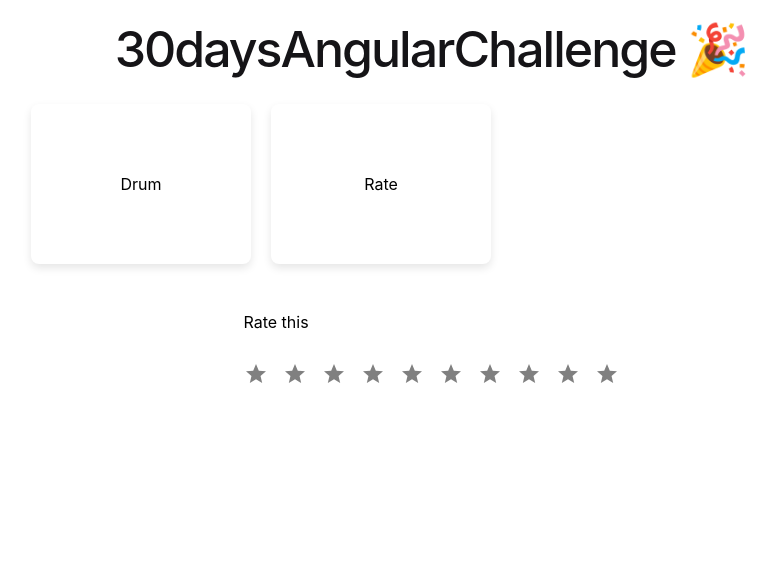
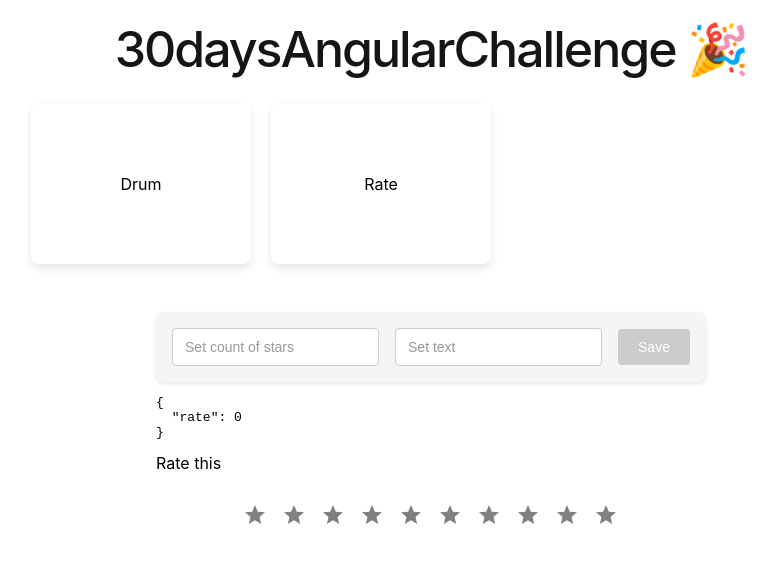
Before and after one commit to brolo1313/30daysAngularChallenge, an Angular app: page /rate-form in a window 1280 px wide. Shown: the top 562 px of the page, without its empty margins (209-985 px from the left). Built offline with nearby package versions, Linux system fonts and the light colour scheme.

Commit message:
enhance rate form with dynamic input fields and reactive form integration

```diff
--- a/src/app/components/rate-form/rate-form.component.html
+++ b/src/app/components/rate-form/rate-form.component.html
@@ -1 +1,27 @@
-<app-rate [options]="rateOptions"></app-rate>
+<div class="inputs">
+  <input
+    #starInput
+    [(ngModel)]="sizeValue"
+    type="number"
+    placeholder="Set count of stars"
+     class="input-field"
+  />
+  <input
+    #textInput
+    [(ngModel)]="textValue"
+    type="text"
+    placeholder="Set text"
+     class="input-field"
+  />
+  <button
+    [disabled]="!starInput.value || !textInput.value"
+    (click)="saveRateOptions()"
+    class="save-button"
+  >
+    Save
+  </button>
+</div>
+<form [formGroup]="form">
+  <pre>{{ form.value | json }}</pre>
+  <app-rate formControlName="rate" [options]="rateOptions"></app-rate>
+</form>
--- a/src/app/components/rate-form/rate-form.component.scss
+++ b/src/app/components/rate-form/rate-form.component.scss
@@ -0,0 +1,50 @@
+.inputs {
+  display: flex;
+  gap: 16px;
+  align-items: center;
+  max-width: 600px;
+  margin: 0 auto;
+  padding: 16px;
+  background-color: #f5f5f5;
+  border-radius: 8px;
+  box-shadow: 0 2px 4px rgba(0, 0, 0, 0.1);
+}
+
+.input-field {
+  flex: 1;
+  padding: 10px 12px;
+  font-size: 14px;
+  border: 1px solid #ccc;
+  border-radius: 4px;
+  outline: none;
+  transition: border-color 0.3s ease;
+
+  &:focus {
+    border-color: #007bff;
+  }
+
+  &::placeholder {
+    color: #999;
+  }
+}
+
+.save-button {
+  padding: 10px 20px;
+  font-size: 14px;
+  font-weight: 500;
+  color: #fff;
+  background-color: #007bff;
+  border: none;
+  border-radius: 4px;
+  cursor: pointer;
+  transition: background-color 0.3s ease;
+
+  &:hover {
+    background-color: #0056b3;
+  }
+
+  &:disabled {
+    background-color: #ccc;
+    cursor: not-allowed;
+  }
+}
--- a/src/app/components/rate-form/rate-form.component.ts
+++ b/src/app/components/rate-form/rate-form.component.ts
@@ -1,16 +1,35 @@
-import { Component } from '@angular/core';
-import { RateComponent } from '../../shared/components/rate/rate.component';
+import { Component, inject } from '@angular/core';
+import { RateComponent, RateOptions } from '../../shared/components/rate/rate.component';
+import { FormBuilder, FormGroup, FormsModule, ReactiveFormsModule } from '@angular/forms';
+import { CommonModule } from '@angular/common';
 
 @Component({
   selector: 'app-rate-form',
-  imports: [RateComponent],
+  imports: [RateComponent, ReactiveFormsModule, CommonModule, FormsModule],
   templateUrl: './rate-form.component.html',
   styleUrl: './rate-form.component.scss'
 })
 export class RateFormComponent {
 
-  public rateOptions = {
+  fb = inject(FormBuilder);
+
+  sizeValue: number | null = null;
+  textValue: string | null = null;
+
+  public rateOptions: RateOptions = {
     size: 10,
     text: 'Rate this'
   }
+
+  public form: FormGroup = this.fb.group({
+    rate: [0]
+  });;
+
+  public saveRateOptions(): void {
+    this.rateOptions = {
+      size: this.sizeValue || this.rateOptions.size,
+      text: this.textValue || this.rateOptions.text
+    };
+    this.form.patchValue({ rate: 0 });
+  }
 }
--- a/src/app/shared/components/rate/rate.component.ts
+++ b/src/app/shared/components/rate/rate.component.ts
@@ -1,7 +1,7 @@
-import { Component, Input, OnInit } from '@angular/core';
+import { ChangeDetectorRef, Component, inject, Input, OnChanges, OnInit, SimpleChange, SimpleChanges } from '@angular/core';
 import { ControlValueAccessor, NG_VALUE_ACCESSOR } from '@angular/forms';
 
-interface RateOptions {
+export interface RateOptions {
   size: number;
   text: string;
 }
@@ -19,7 +19,9 @@ interface RateOptions {
     }
   ],
 })
-export class RateComponent implements ControlValueAccessor, OnInit {
+export class RateComponent implements ControlValueAccessor, OnChanges {
+
+  cdr = inject(ChangeDetectorRef);
 
   @Input() options!: RateOptions;
 
@@ -34,25 +36,32 @@ export class RateComponent implements ControlValueAccessor, OnInit {
   public onTouched: any = () => { };
 
   public writeValue(value: number): void {
+    console.log('writeValue', value);
     this.rate = value;
+  }
+
+  public registerOnTouched(fn: any): void {
+    this.onTouched = fn;
   }
 
   public registerOnChange(fn: any): void {
     this.onChange = fn;
   }
 
-  public registerOnTouched(fn: any): void {
-    this.onTouched = fn;
-  }
-
   public setDisabledState(isDisabled: boolean): void {
     this.disabled = isDisabled;
   }
 
-  ngOnInit() {
-    console.log('RateComponent', this.options);
-    this.fillStarts();
-    console.log('RateComponent', this.stars);
+
+  ngOnChanges(changes: SimpleChanges): void {
+    const { options } = changes;
+
+    if (options && options.currentValue) {
+      this.rate = 0;
+      this.fillStarts();
+      this.cdr.detectChanges();
+    }
+
   }
 
   private fillStarts(): void {
@@ -62,7 +71,6 @@ export class RateComponent implements ControlValueAccessor, OnInit {
 
   public rateHandler(index: number): void {
     if (this.rate <= this.options.size) {
-      console.log('index', index);
       this.rate = index + 1;
       this.onChange(this.rate);
     }
```
